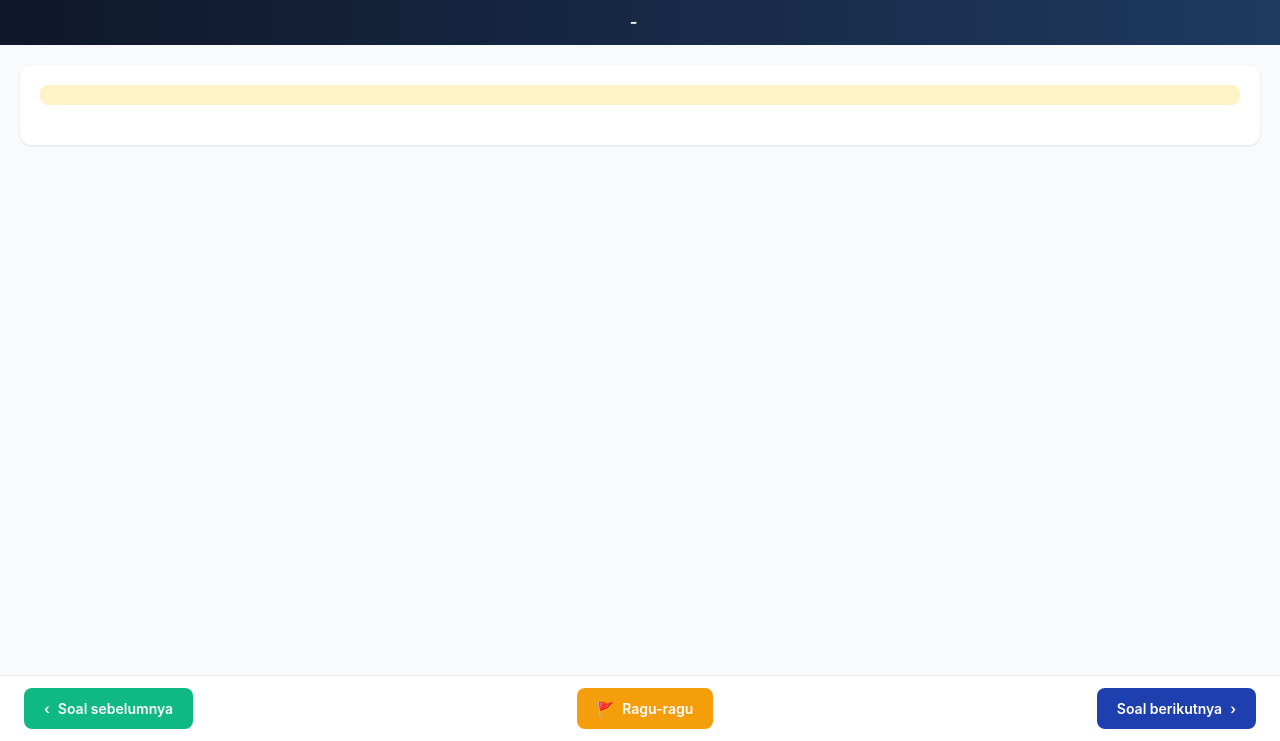
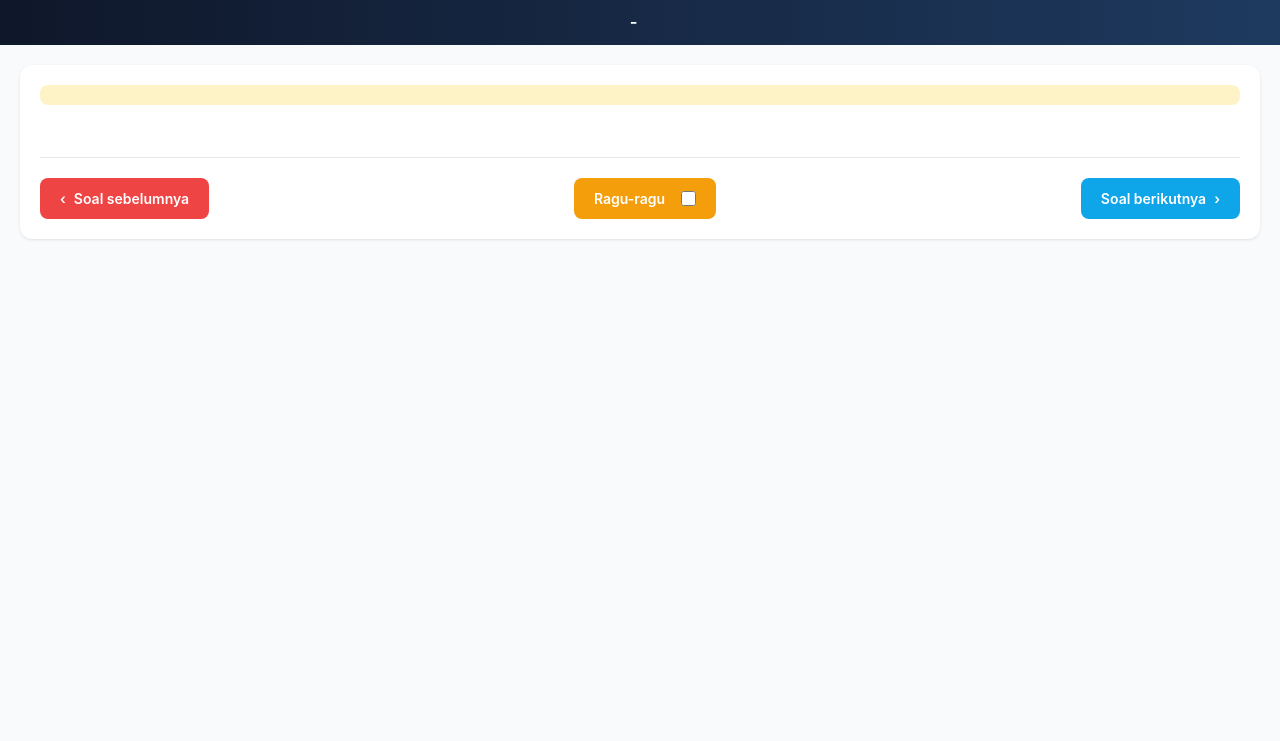
Before and after one commit to sutrisnoetseul21/Pojek-Web-TO-TKA, a Laravel app: template resources/views/student/soal.blade.php in a window 1280 px wide. Shown: the part 59-800 px from the top of the page. Run offline with Laravel 12, Linux system fonts and the light colour scheme; the template is opened without the code that fills it, so the values that code supplies are empty; style sheets or scripts are compiled from the project's sources; parts of the project's set-up code (start-up, migrations or seed data) failed here and were passed over.

Commit message:
style: finalize navigation buttons text and icon order

```diff
--- a/resources/views/student/soal.blade.php
+++ b/resources/views/student/soal.blade.php
@@ -288,22 +288,25 @@
         }
 
         .nav-btn-prev {
-            background: var(--success);
+            background: #ef4444; /* Red like image 2 */
             color: white;
         }
 
         .nav-btn-next {
-            background: var(--primary);
+            background: #0ea5e9; /* Sky blue like image 2 */
             color: white;
         }
 
         .nav-btn-ragu {
-            background: var(--accent);
+            background: #f59e0b; /* Amber/Yellow like image 2 */
             color: white;
+            display: flex;
+            align-items: center;
+            gap: 0.5rem;
         }
 
         .nav-btn-ragu.active {
-            background: #d97706;
+            background: #f59e0b; /* Stay amber */
         }
 
         .nav-btn-selesai {
@@ -799,20 +802,21 @@
                 <div class="soal-instruction" id="soalInstruction"></div>
                 <div class="soal-content" id="soalContent"></div>
                 <div class="options" id="optionsContainer"></div>
-            </div>
-        </div>
-    </div>
 
-    <!-- Footer -->
-    <footer class="footer">
+                <!-- Navigation Divider & Buttons (Image 2 style) -->
+                <div class="options-nav" style="margin-top: 2rem; padding-top: 1.25rem; border-top: 1px solid #e5e7eb; display: flex; justify-content: space-between; align-items: center; gap: 0.75rem;">
                     <button class="nav-btn nav-btn-prev" id="btnPrev" onclick="prevSoal()">
                         ‹ <span class="hidden md:inline">Soal sebelumnya</span><span class="md:hidden">Sblm</span>
                     </button>
 
+                    <div style="flex: 1; display: flex; justify-content: center;">
                         <button class="nav-btn nav-btn-ragu" id="btnRagu" onclick="toggleRagu()">
-            🚩 <span class="hidden md:inline">Ragu-ragu</span><span class="md:hidden">Ragu</span>
+                            <span class="hidden md:inline">Ragu-ragu</span><span class="md:hidden">Ragu</span>
+                            <input type="checkbox" id="raguCheck" style="width: 15px; height: 15px; pointer-events: none; margin-left: 0.5rem; accent-color: white;">
                         </button>
+                    </div>
 
+                    <div>
                         <button class="nav-btn nav-btn-next" id="btnNext" onclick="nextSoal()">
                             <span class="hidden md:inline">Soal berikutnya</span><span class="md:hidden">Lanjt</span> ›
                         </button>
@@ -826,7 +830,14 @@
                             style="display:none; text-decoration:none;">
                             ✅ Selesai
                         </a>
-    </footer>
+                    </div>
+                </div>
+            </div>
+        </div>
+    </div>
+
+    <!-- Empty Footer to satisfy flex container structure if any -->
+    <footer style="display:none;"></footer>
 
     <!-- Modal Daftar Soal -->
     <div class="modal-overlay" id="modalDaftarSoal" onclick="closeDaftarSoal(event)">
@@ -1101,6 +1112,8 @@
             // Ragu button
             const btnRagu = document.getElementById('btnRagu');
             btnRagu.classList.toggle('active', !!raguStatus[soal.id]);
+            const raguCheck = document.getElementById('raguCheck');
+            if (raguCheck) raguCheck.checked = !!raguStatus[soal.id];
 
             // Navigation buttons
             const isFirstSoal = currentSoalIndex === 0;
```
Lines whose indentation alone changed are shown as unchanged.
